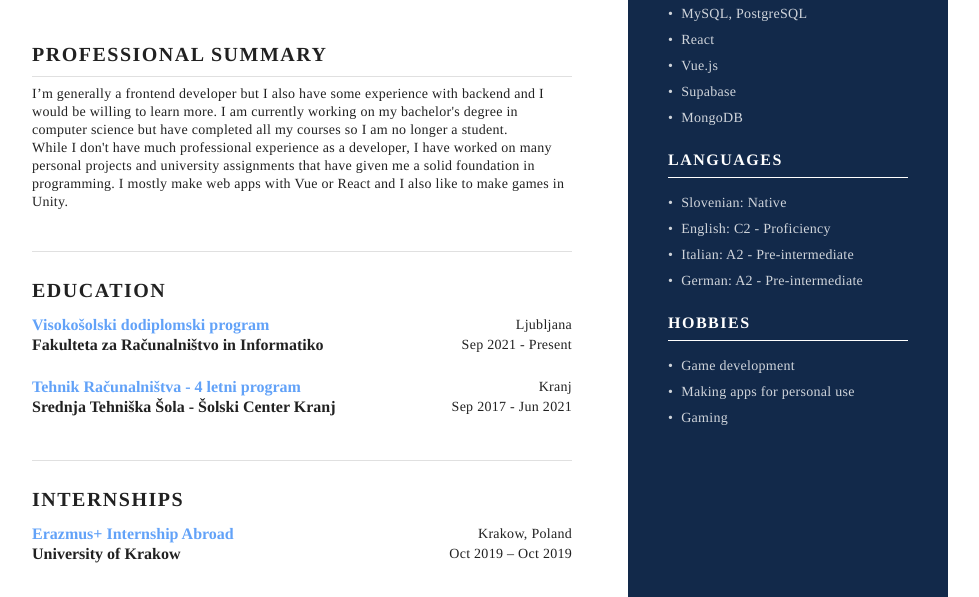
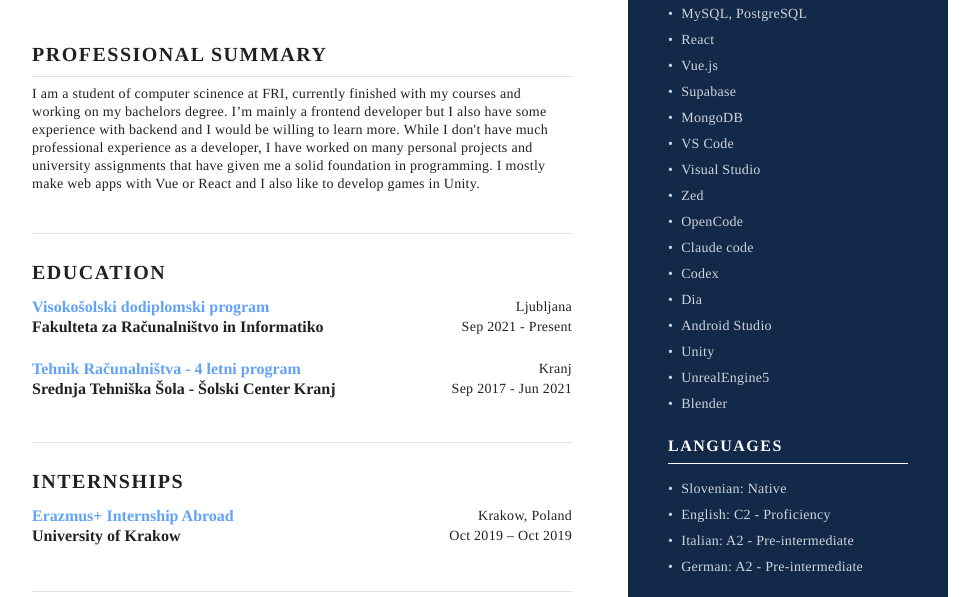
Before and after one commit to PotatoHunter12/PotatoHunter12.github.io, a plain HTML site: page index.html in a window 1280 px wide. Shown: the part 182-779 px from the top of the page, without its empty margins (170-1149 px from the left). Drawn offline with Linux system fonts and the light colour scheme.

Commit message:
Update index.html

```diff
--- a/index.html
+++ b/index.html
@@ -41,10 +41,10 @@
         <section class="summary">
           <h2 class="subtitle">Professional summary</h2>
           <p class="ls028">
-            I’m generally a frontend developer but I also have some experience with backend and I would be willing to learn more.
-            I am currently working on my bachelor's degree in computer science but have completed all my courses so I am no longer a student.<br>
+            I am a student of computer scinence at FRI, currently finished with my courses and working on my bachelors degree.
+            I’m mainly a frontend developer but I also have some experience with backend and I would be willing to learn more.
             While I don't have much professional experience as a developer, I have worked on many personal projects and university assignments
-            that have given me a solid foundation in programming. I mostly make web apps with Vue or React and I also like to make games in Unity.
+            that have given me a solid foundation in programming. I mostly make web apps with Vue or React and I also like to develop games in Unity.
           </p>
         </section>
         <div class="divider"></div>
@@ -206,6 +206,18 @@
             <div class="work-info">
               <div class="work-header">
                 <div>
+                  <p class="position">DragonHack 2026</p>
+                  <div>"See yourself out" - puzzle game where you are blind and need to escape a house.</div>
+                  <div>Won "Best use of ElevenLabs" award</div>
+                </div>
+                <div>
+                  <span>Apr 2026</span>
+                </div>
+              </div>
+            </div>
+            <div class="work-info">
+              <div class="work-header">
+                <div>
                   <p class="position">AdaHack 2025</p>
                   <div>Financial literacy assistant app - Midas</div>
                 </div>
@@ -299,6 +311,39 @@
                 <li class="list-item-flex">
                   <div>MongoDB</div>
                 </li>
+                <li class="list-item-flex">
+                    <div>VS Code</div>
+                </li>
+                <li class="list-item-flex">
+                    <div>Visual Studio</div>
+                </li>
+                <li class="list-item-flex">
+                    <div>Zed</div>
+                </li>
+                <li class="list-item-flex">
+                    <div>OpenCode</div>
+                </li>
+                <li class="list-item-flex">
+                    <div>Claude code</div>
+                </li>
+                <li class="list-item-flex">
+                    <div>Codex</div>
+                </li>
+                <li class="list-item-flex">
+                    <div>Dia</div>
+                </li>
+                <li class="list-item-flex">
+                    <div>Android Studio</div>
+                </li>
+                <li class="list-item-flex">
+                    <div>Unity</div>
+                </li>
+                <li class="list-item-flex">
+                    <div>UnrealEngine5</div>
+                </li>
+                <li class="list-item-flex">
+                    <div>Blender</div>
+                </li>
               </ul>
             </div>
           </section>
```
